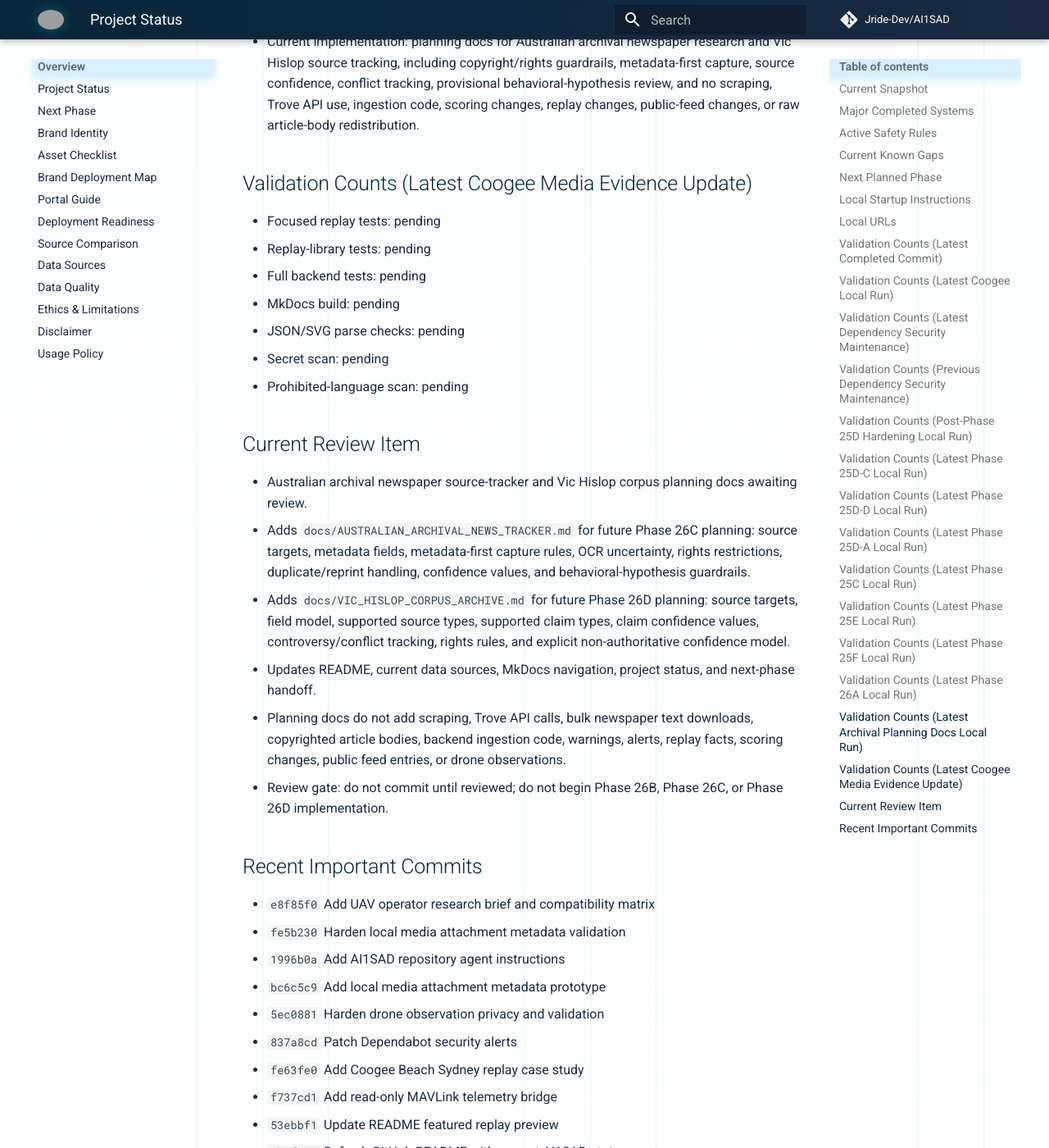
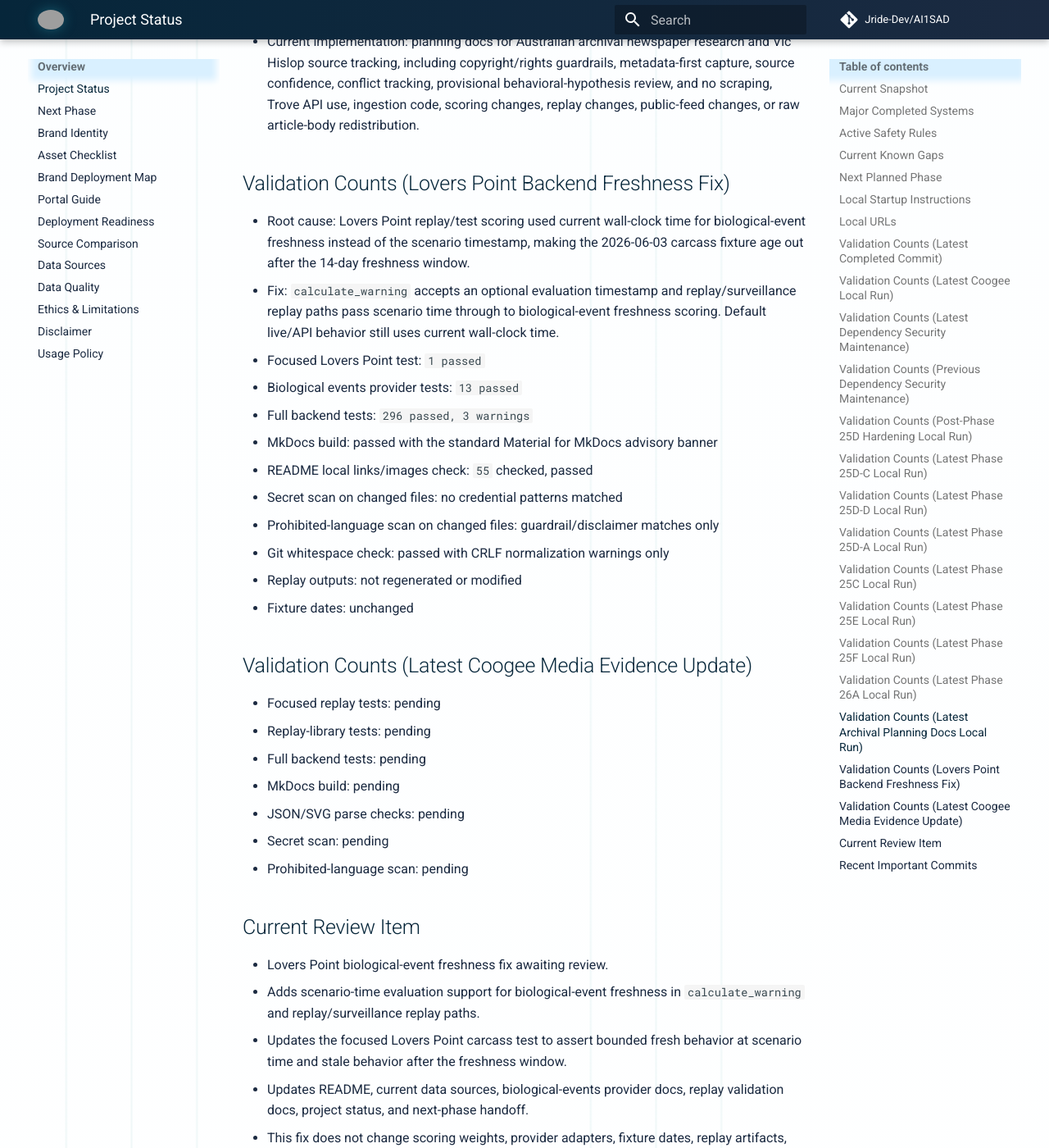
Before and after one commit to Jride-Dev/AI1SAD, an MkDocs documentation site: the page built from docs/PROJECT_STATUS.md, in a window 1280 px wide and 1400 px high, scrolled down 11889 px. Shown: the whole window at 82% size. Built offline with MkDocs 1.6.1 and Material for MkDocs 9.7.7, drawn with Linux system fonts in a browser that asks for light colours; comment, search, counter and statistics services are not loaded; some of the changed text lies outside the part shown; grey boxes are pictures that could not be loaded.

Commit message:
Anchor biological event freshness to replay time

```diff
--- a/docs/PROJECT_STATUS.md
+++ b/docs/PROJECT_STATUS.md
@@ -2,13 +2,13 @@
 
 ## Current Snapshot
 
-- Current phase number: Phase 26A follow-up planning docs (Australian archival source lanes and Vic Hislop corpus) - implemented locally, uncommitted
+- Current phase number: Phase 26A follow-up backend maintenance (Lovers Point biological-event replay freshness fix) - implemented locally, uncommitted
 - Target full working-version launch: September 7, 2026.
 - AI1SAD is targeting a full working-version launch on September 7, 2026. Current development is focused on evidence provenance, staged upstream data review, replay explainability, UAV operator workflows, and public-safe surveillance outputs.
-- Latest completed committed phase: Phase 26A GSAF XLS Intake and Delta Tracker
-- Latest local maintenance: targeted Vite security patch from `7.3.3` to `7.3.5`; frontend/docs/security checks passed, backend suite currently has one unrelated biological-events replay test failure
-- Latest commit hash: `efda16b` Add GSAF import delta tracker
-- Repo status: uncommitted planning docs for Australian archival newspaper research and Vic Hislop source tracking; verify with `git status`
+- Latest completed committed phase: Phase 26A follow-up planning docs for Australian archival newspaper source lanes and Vic Hislop corpus tracking
+- Latest local maintenance: targeted backend replay freshness fix for the Lovers Point whale-carcass scenario; backend suite passed locally with `296 passed, 3 warnings`
+- Latest commit hash: `6354a20` Add archival source planning docs
+- Repo status: uncommitted backend/test/status-doc maintenance changes for Lovers Point biological-event freshness; verify with `git status`
 
 ## Major Completed Systems
 
@@ -279,6 +279,21 @@
 - Backend/frontend tests: not required because this is documentation/schema planning only
 - Current implementation: planning docs for Australian archival newspaper research and Vic Hislop source tracking, including copyright/rights guardrails, metadata-first capture, source confidence, conflict tracking, provisional behavioral-hypothesis review, and no scraping, Trove API use, ingestion code, scoring changes, replay changes, public-feed changes, or raw article-body redistribution.
 
+## Validation Counts (Lovers Point Backend Freshness Fix)
+
+- Root cause: Lovers Point replay/test scoring used current wall-clock time for biological-event freshness instead of the scenario timestamp, making the 2026-06-03 carcass fixture age out after the 14-day freshness window.
+- Fix: `calculate_warning` accepts an optional evaluation timestamp and replay/surveillance replay paths pass scenario time through to biological-event freshness scoring. Default live/API behavior still uses current wall-clock time.
+- Focused Lovers Point test: `1 passed`
+- Biological events provider tests: `13 passed`
+- Full backend tests: `296 passed, 3 warnings`
+- MkDocs build: passed with the standard Material for MkDocs advisory banner
+- README local links/images check: `55` checked, passed
+- Secret scan on changed files: no credential patterns matched
+- Prohibited-language scan on changed files: guardrail/disclaimer matches only
+- Git whitespace check: passed with CRLF normalization warnings only
+- Replay outputs: not regenerated or modified
+- Fixture dates: unchanged
+
 ## Validation Counts (Latest Coogee Media Evidence Update)
 
 - Focused replay tests: pending
@@ -291,15 +306,16 @@
 
 ## Current Review Item
 
-- Australian archival newspaper source-tracker and Vic Hislop corpus planning docs awaiting review.
-- Adds `docs/AUSTRALIAN_ARCHIVAL_NEWS_TRACKER.md` for future Phase 26C planning: source targets, metadata fields, metadata-first capture rules, OCR uncertainty, rights restrictions, duplicate/reprint handling, confidence values, and behavioral-hypothesis guardrails.
-- Adds `docs/VIC_HISLOP_CORPUS_ARCHIVE.md` for future Phase 26D planning: source targets, field model, supported source types, supported claim types, claim confidence values, controversy/conflict tracking, rights rules, and explicit non-authoritative confidence model.
-- Updates README, current data sources, MkDocs navigation, project status, and next-phase handoff.
-- Planning docs do not add scraping, Trove API calls, bulk newspaper text downloads, copyrighted article bodies, backend ingestion code, warnings, alerts, replay facts, scoring changes, public feed entries, or drone observations.
-- Review gate: do not commit until reviewed; do not begin Phase 26B, Phase 26C, or Phase 26D implementation.
+- Lovers Point biological-event freshness fix awaiting review.
+- Adds scenario-time evaluation support for biological-event freshness in `calculate_warning` and replay/surveillance replay paths.
+- Updates the focused Lovers Point carcass test to assert bounded fresh behavior at scenario time and stale behavior after the freshness window.
+- Updates README, current data sources, biological-events provider docs, replay validation docs, project status, and next-phase handoff.
+- This fix does not change scoring weights, provider adapters, fixture dates, replay artifacts, frontend dependencies, dependency-security files, warnings, alerts, public feeds, drone observations, scraping behavior, or Phase 26B implementation.
+- Review gate: do not stage or commit until reviewed; do not begin Phase 26B implementation.
 
 ## Recent Important Commits
 
+- `6354a20` Add archival source planning docs
 - `e8f85f0` Add UAV operator research brief and compatibility matrix
 - `fe5b230` Harden local media attachment metadata validation
 - `1996b0a` Add AI1SAD repository agent instructions
```
Also changed, not shown: README.md (+6 -4 lines), docs/BIOLOGICAL_EVENTS_PROVIDER.md (+2 -0 lines), docs/CURRENT_DATA_SOURCES.md (+1 -0 lines), docs/NEXT_PHASE.md (+2 -0 lines), docs/REPLAY_VALIDATION.md (+3 -0 lines), 4 other files.
